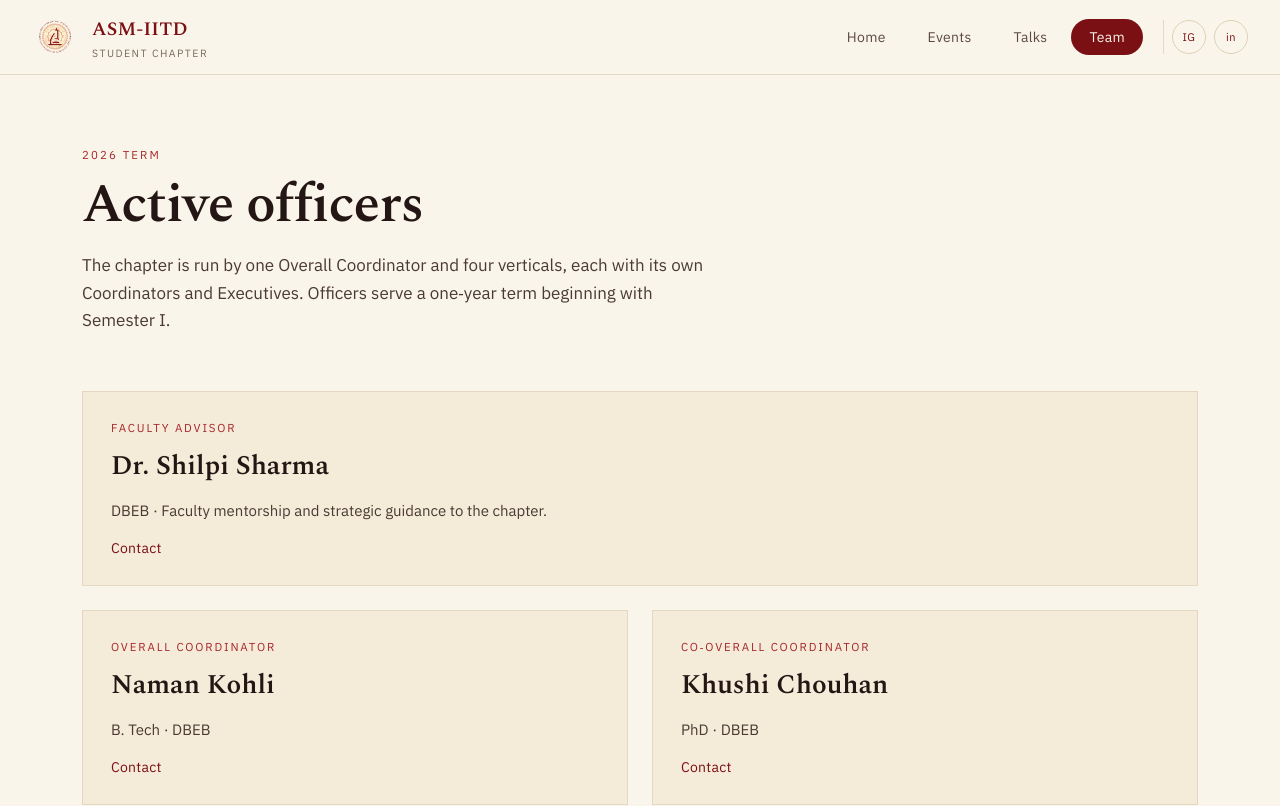
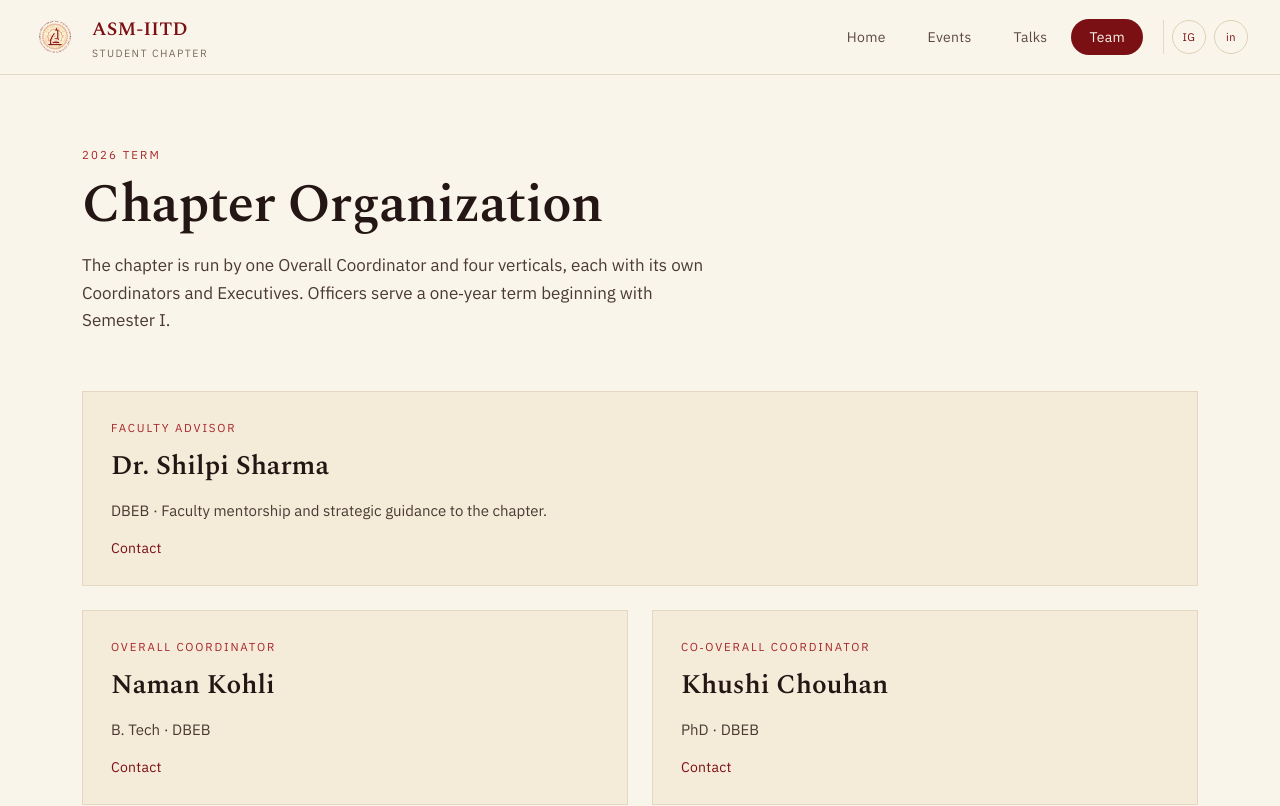
Before and after one commit to asmiitd/ASM-IITD-Website, a React (Vite) app in the folder website/: page /#/team in a window 1280 px wide. Shown: the top 806 px of the page. Built offline with nearby package versions, Linux system fonts and the light colour scheme.

Commit message:
Update Team.jsx

```diff
--- a/website/src/pages/Team.jsx
+++ b/website/src/pages/Team.jsx
@@ -76,7 +76,7 @@
             letterSpacing: '-0.015em',
           }}
         >
-          Active officers
+          Chapter Organization
         </h1>
       </Reveal>
       <Reveal delay={0.12}>
```
